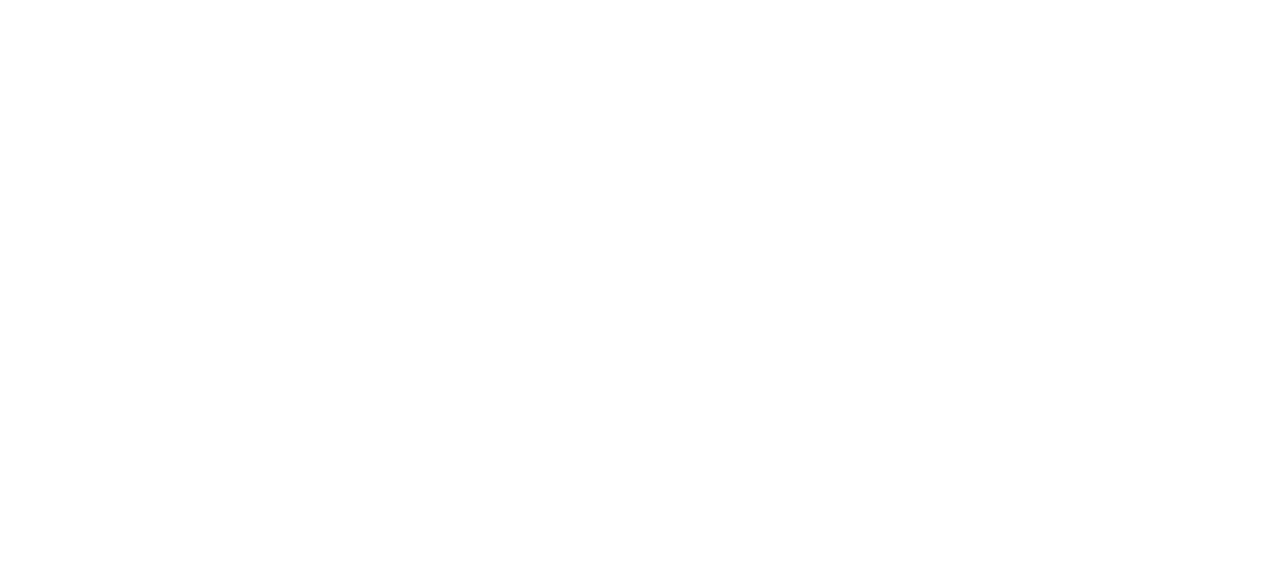
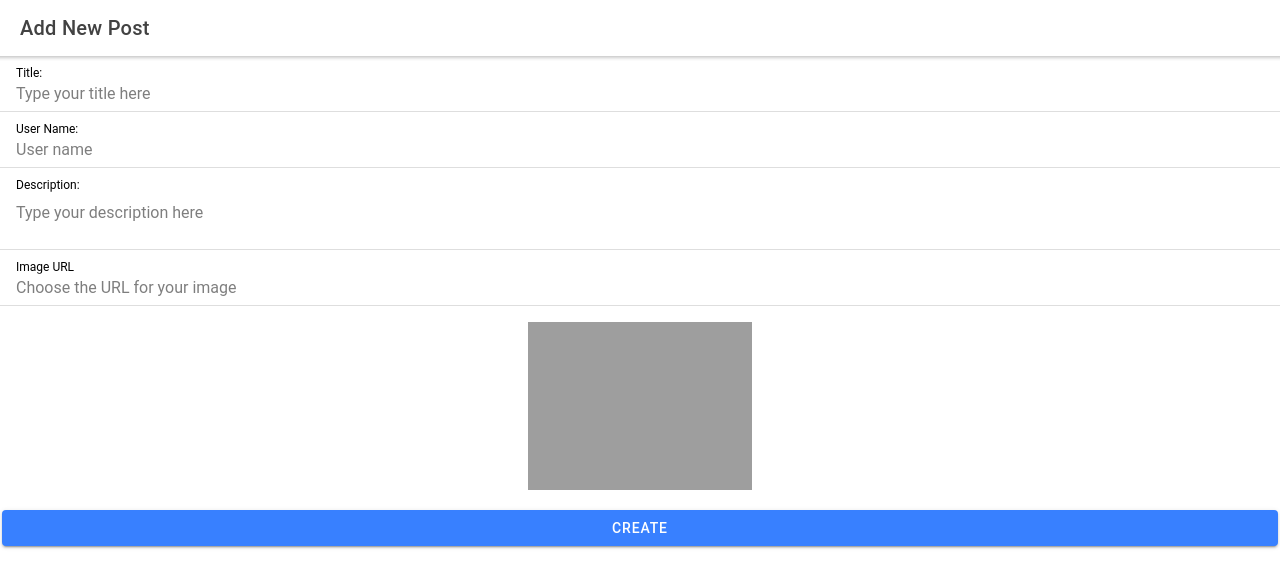
Before and after one commit to Daniel692/WhatAreYouUpTo, a React (Create React App) app: page /add in a window 1280 px wide. Shown: the top 588 px of the page. Built offline with nearby package versions, Linux system fonts and the light colour scheme.

Commit message:
adding post functionality added

```diff
--- a/package.json
+++ b/package.json
@@ -23,7 +23,7 @@
     "react": "^18.2.0",
     "react-dom": "^18.2.0",
     "react-router": "^5.2.0",
-    "react-router-dom": "^5.2.0",
+    "react-router-dom": "^5.3.4",
     "react-scripts": "^5.0.0",
     "typescript": "^4.1.3",
     "web-vitals": "^0.2.4",
--- a/src/App.tsx
+++ b/src/App.jsx
@@ -2,6 +2,7 @@
 import { IonApp, IonRouterOutlet, setupIonicReact } from '@ionic/react';
 import { IonReactRouter } from '@ionic/react-router';
 import Home from './pages/Home';
+import AddPost from './pages/AddPost';
 
 /* Core CSS required for Ionic components to work properly */
 import '@ionic/react/css/core.css';
@@ -22,14 +23,18 @@
 /* Theme variables */
 import './theme/variables.css';
 
+
 setupIonicReact();
 
-const App: React.FC = () => (
+const App = () => (
   <IonApp>
     <IonReactRouter>
       <IonRouterOutlet>
         <Route exact path="/home">
           <Home />
+        </Route>
+        <Route exact path="/add">
+          <AddPost />
         </Route>
         <Route exact path="/">
           <Redirect to="/home" />
--- /dev/null
+++ b/src/components/CardForm.jsx
@@ -0,0 +1,52 @@
+import { IonButton, IonImg, IonInput, IonItem, IonLabel, IonTextarea } from "@ionic/react"
+import { useEffect, useState } from "react"
+
+function FormCard( {post, handleSubmit} ) {
+    const [title, setTitle] = useState("")
+    const [userName, setUserName] = useState("")
+    const [body, setBody] = useState("")
+    const [image, setImage] = useState("")
+    const imgPlaceholder = "https://media.istockphoto.com/vectors/thumbnail-image-vector-graphic-vector-id1147544807?k=20&m=1147544807&s=612x612&w=0&h=pBhz1dkwsCMq37Udtp9sfxbjaMl27JUapoyYpQm0anc="
+
+    useEffect(() => {
+        if(post) {
+            setTitle(post.title)
+            setUserName(post.uid)
+            setBody(post.body)
+            setImage(post.image)
+        }
+    }, [post])
+
+
+    const submitForm = (event) => {
+        event.preventDefault()
+        const formData = {title: title, uid: userName, body: body, image: image}
+        handleSubmit(formData)
+    }
+
+    return (
+        <form onSubmit={submitForm}>
+            <IonItem>
+                <IonLabel position="stacked">Title:</IonLabel>
+                <IonInput placeholder="Type your title here" onIonChange={event => setTitle(event.target.value)}></IonInput>
+            </IonItem>
+            <IonItem>
+                <IonLabel position="stacked">User Name:</IonLabel>
+                <IonInput placeholder="User name" onIonChange={event => setUserName(event.target.value)}></IonInput>
+            </IonItem>
+            <IonItem>
+                <IonLabel position="stacked">Description:</IonLabel>
+                <IonTextarea placeholder="Type your description here" onIonChange={event => setBody(event.target.value)}></IonTextarea>
+            </IonItem>
+            <IonItem>
+                <IonLabel position="stacked">Image URL</IonLabel>
+                <IonInput placeholder="Choose the URL for your image" type="url" onIonChange={event => setImage(event.target.value)}></IonInput>
+            </IonItem>
+                <IonImg style={{height: "200px"}} className="ion-padding" src={image === "" ? imgPlaceholder : image} ></IonImg>
+                <IonButton type="submit" expand="block">Create</IonButton>
+
+        </form>
+    )
+}
+
+export default FormCard
--- a/src/components/ExploreContainer.css
+++ /dev/null
@@ -1,24 +0,0 @@
-.container {
-  text-align: center;
-  position: absolute;
-  left: 0;
-  right: 0;
-  top: 50%;
-  transform: translateY(-50%);
-}
-
-.container strong {
-  font-size: 20px;
-  line-height: 26px;
-}
-
-.container p {
-  font-size: 16px;
-  line-height: 22px;
-  color: #8c8c8c;
-  margin: 0;
-}
-
-.container a {
-  text-decoration: none;
-}
--- a/src/components/ExploreContainer.tsx
+++ /dev/null
@@ -1,14 +0,0 @@
-import './ExploreContainer.css';
-
-interface ContainerProps { }
-
-const ExploreContainer: React.FC<ContainerProps> = () => {
-  return (
-    <div className="container">
-      <strong>Ready to create an app?</strong>
-      <p>Start with Ionic <a target="_blank" rel="noopener noreferrer" href="https://ionicframework.com/docs/components">UI Components</a></p>
-    </div>
-  );
-};
-
-export default ExploreContainer;
--- /dev/null
+++ b/src/components/NewCard.css
@@ -0,0 +1,4 @@
+.post-img {
+    height: 300px;
+    object-fit: cover;
+}
--- /dev/null
+++ b/src/components/NewCard.jsx
@@ -0,0 +1,21 @@
+
+import { IonCard, IonCardHeader, IonCardSubtitle, IonCardTitle, IonCardContent, IonImg } from '@ionic/react';
+import "./NewCard.css"
+
+const NewCard = (props) => {
+
+  return (
+        <IonCard>
+          <IonCardHeader>
+            <IonImg className='post-img' src={props.image}/>
+            <IonCardTitle>{props.title}</IonCardTitle>
+            <IonCardSubtitle>From: {props.uid}</IonCardSubtitle>
+          </IonCardHeader>
+          <IonCardContent>
+            {props.body}
+          </IonCardContent>
+        </IonCard>
+  );
+};
+
+export default NewCard
--- /dev/null
+++ b/src/pages/AddPost.jsx
@@ -0,0 +1,39 @@
+import { IonContent, IonHeader, IonPage, IonTitle, IonToolbar } from "@ionic/react"
+import { useHistory } from "react-router"
+import CardForm from "../components/CardForm"
+
+const AddPost = () => {
+    const history = useHistory()
+
+    async function handleSubmit(newPost) {
+
+        const url = 'https://nimble-monument-344608-default-rtdb.europe-west1.firebasedatabase.app/posts.json'
+        await fetch(url, {
+            method: "POST",
+            body: JSON.stringify(newPost)
+        })
+        history.push("/home")
+    }
+
+    return (
+        <IonPage>
+            <IonHeader>
+                <IonToolbar>
+                    <IonTitle>Add New Post</IonTitle>
+                </IonToolbar>
+            </IonHeader>
+            <IonContent fullscreen>
+                <IonHeader collapse="condense">
+                    <IonToolbar>
+                        <IonTitle size="large">Add New Post</IonTitle>
+                    </IonToolbar>
+                </IonHeader>
+                <CardForm handleSubmit={handleSubmit}/>
+            </IonContent>
+
+        </IonPage>
+    )
+}
+
+
+export default AddPost
--- /dev/null
+++ b/src/pages/Home.jsx
@@ -0,0 +1,64 @@
+import React, { useState } from 'react';
+import { useHistory } from 'react-router-dom';
+import { IonContent,IonFabButton, IonFab, IonIcon, IonHeader, IonList, IonPage, IonTitle, IonToolbar, IonRefresher, IonRefresherContent, useIonViewWillEnter } from '@ionic/react';
+import { add } from "ionicons/icons";
+import NewCard from '../components/NewCard';
+import './Home.css';
+
+
+const Home = () => {
+  const [posts, setPosts] = useState([])
+
+  const history = useHistory();
+
+  // fetch posts from database
+  async function fetchPosts() {
+    const dbUrl = "https://nimble-monument-344608-default-rtdb.europe-west1.firebasedatabase.app/posts.json"
+    const response = await fetch(dbUrl)
+    const posts = await response.json()
+    // change the posts from object to array
+    const postsArray = Object.keys(posts).map(key => ({id: key, ...posts[key]}))
+    setPosts(postsArray)
+  }
+
+  async function refreshPosts(e) {
+    await fetchPosts();
+    setTimeout(() => {
+      e.detail.complete()
+    }, 1000)
+  }
+
+  useIonViewWillEnter(() => {
+    fetchPosts()
+  })
+
+
+
+  return (
+    <IonPage>
+      <IonHeader>
+        <IonToolbar>
+          <IonTitle>WhereAreYou.com</IonTitle>
+        </IonToolbar>
+      </IonHeader>
+      <IonContent fullscreen>
+        <IonRefresher slot="fixed" onIonRefresh={refreshPosts}>
+          <IonRefresherContent></IonRefresherContent>
+        </IonRefresher>
+        <IonList>
+          {
+            posts.map(post => <NewCard title={post.title} image={post.image} uid={post.uid} body={post.body} key={post.id}/>)
+          }
+          <NewCard title="My Title" name="my name"/>
+        </IonList>
+      </IonContent>
+      <IonFab vertical="bottom" horizontal="end" slot="fixed">
+        <IonFabButton id="open-modal">
+          <IonIcon onClick={() => history.push("/add")} icon={add}/>
+        </IonFabButton>
+      </IonFab>
+    </IonPage>
+  );
+};
+
+export default Home;
--- a/src/pages/Home.tsx
+++ /dev/null
@@ -1,25 +0,0 @@
-import { IonContent, IonHeader, IonPage, IonTitle, IonToolbar } from '@ionic/react';
-import ExploreContainer from '../components/ExploreContainer';
-import './Home.css';
-
-const Home: React.FC = () => {
-  return (
-    <IonPage>
-      <IonHeader>
-        <IonToolbar>
-          <IonTitle>Blank</IonTitle>
-        </IonToolbar>
-      </IonHeader>
-      <IonContent fullscreen>
-        <IonHeader collapse="condense">
-          <IonToolbar>
-            <IonTitle size="large">Blank</IonTitle>
-          </IonToolbar>
-        </IonHeader>
-        <ExploreContainer />
-      </IonContent>
-    </IonPage>
-  );
-};
-
-export default Home;
```
Also changed, not shown: public/images/placeholder.jpg (added), 1 other file (tests, documents, lock files or other folders).
